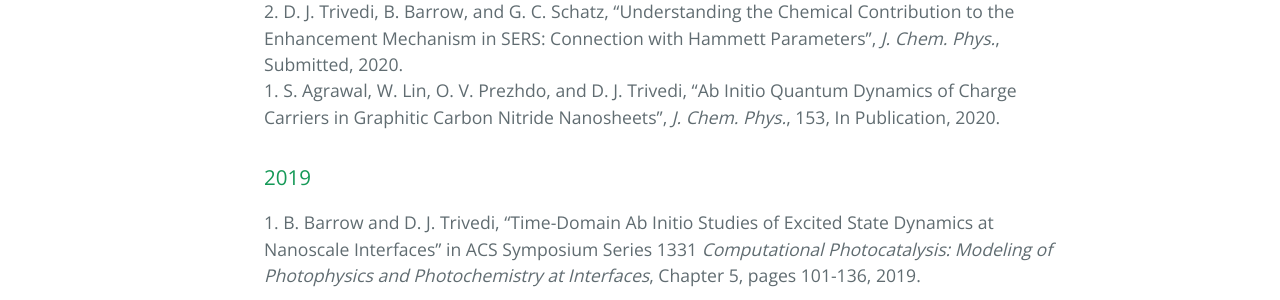
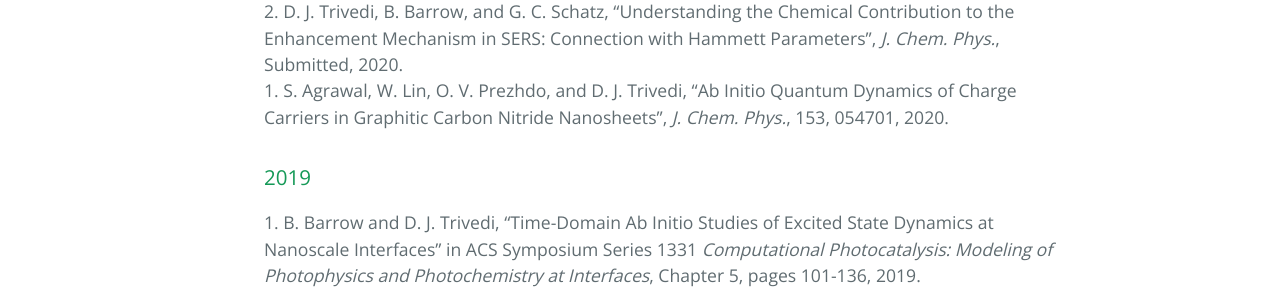
Before and after one commit to dharatrivedi/dharatrivedi.github.io, a Jekyll site: the page built from publication.html, in a window 1280 px wide. Shown: the part 557-857 px from the top of the page. Built offline with Jekyll 4.4.1, drawn with Linux system fonts in a browser that asks for light colours.

Commit message:
Update publication.html

```diff
--- a/publication.html
+++ b/publication.html
@@ -9,7 +9,7 @@
     <h2>Publications at Clarkson University</h2>
     <h3>2020</h3>
       2. D. J. Trivedi, B. Barrow, and G. C. Schatz, “Understanding the Chemical Contribution to the Enhancement Mechanism in SERS: Connection with Hammett Parameters”, <i>J. Chem. Phys.</i>, Submitted, 2020.<br />
-      1. S. Agrawal, W. Lin, O. V. Prezhdo, and D. J. Trivedi, “Ab Initio Quantum Dynamics of Charge Carriers in Graphitic Carbon Nitride Nanosheets”, <i>J. Chem. Phys.</i>, 153, In Publication, 2020.
+      1. S. Agrawal, W. Lin, O. V. Prezhdo, and D. J. Trivedi, “Ab Initio Quantum Dynamics of Charge Carriers in Graphitic Carbon Nitride Nanosheets”, <i>J. Chem. Phys.</i>, 153, 054701, 2020.
     <h3>2019</h3>
       1. B. Barrow and D. J. Trivedi, “Time-Domain Ab Initio Studies of Excited State Dynamics at Nanoscale Interfaces” in ACS Symposium Series 1331 <i>Computational Photocatalysis: Modeling of Photophysics and Photochemistry at Interfaces</i>, Chapter 5, pages 101-136, 2019.
   </ul>
```
